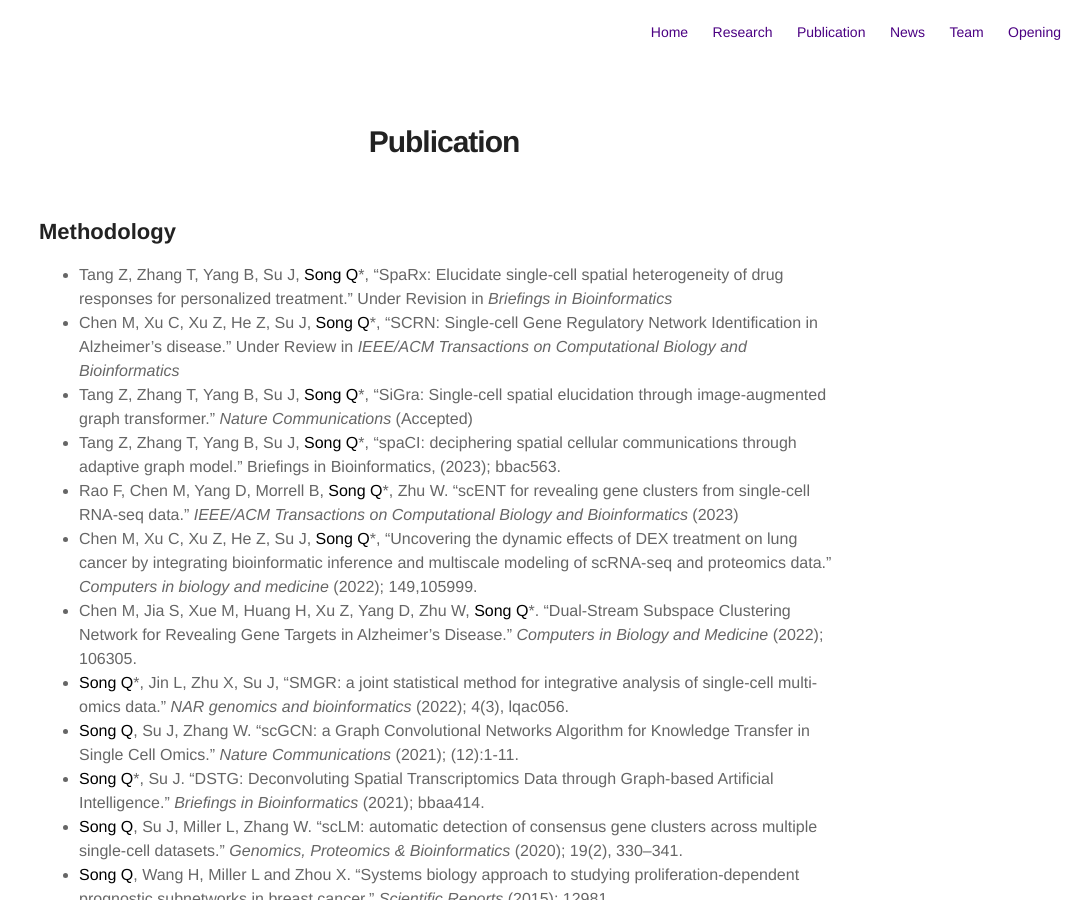
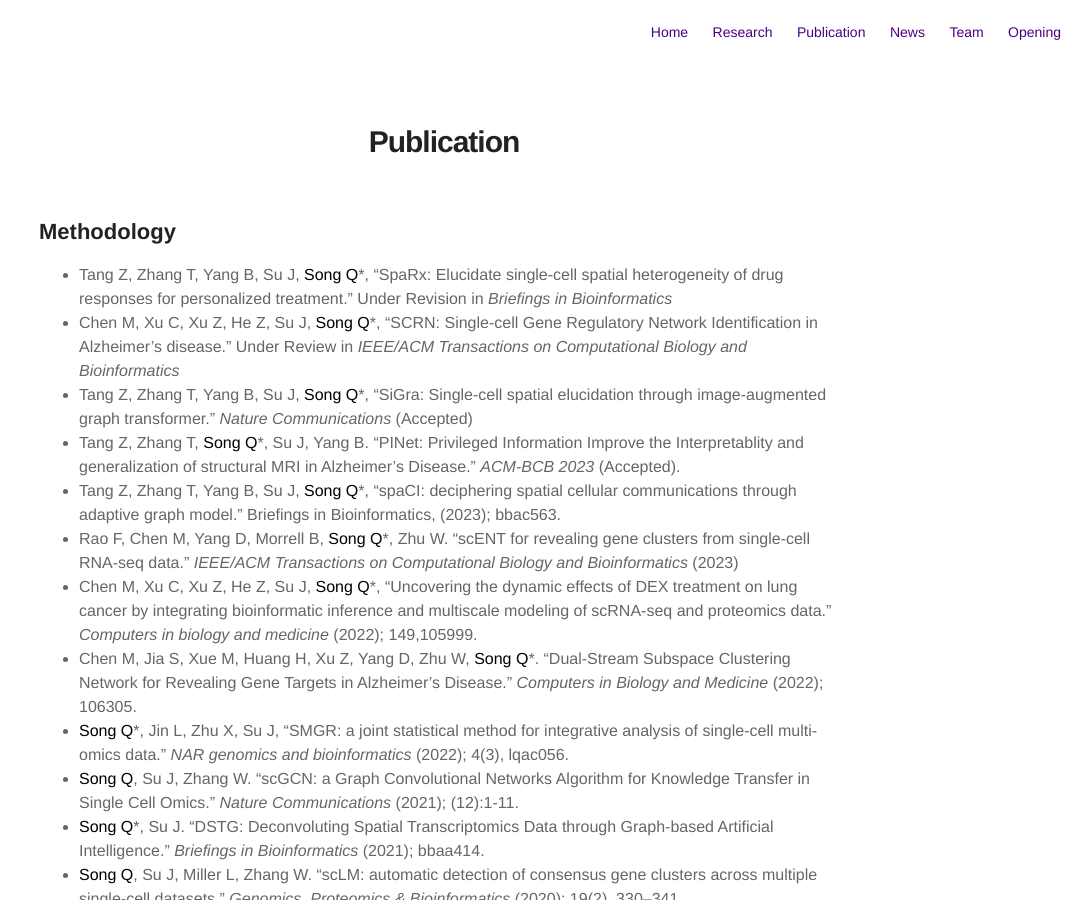
Before and after one commit to QSong-github/SongLab, a Jekyll site: the page built from pages/publication.md, in a window 1280 px wide and 900 px high. Shown: the whole window, without its empty margins (196-1280 px from the left). Built offline with Jekyll 4.4.1, drawn with Linux system fonts in a browser that asks for light colours; some of the changed text lies outside the part shown.

Commit message:
Update publication.md

```diff
--- a/pages/publication.md
+++ b/pages/publication.md
@@ -8,6 +8,7 @@ layout: page
 * Tang Z, Zhang T, Yang B, Su J, **Song Q***, “SpaRx: Elucidate single-cell spatial heterogeneity of drug responses for personalized treatment.” Under Revision in _Briefings in Bioinformatics_
 * Chen M, Xu C, Xu Z, He Z, Su J, **Song Q***, “SCRN: Single-cell Gene Regulatory Network Identification in Alzheimer’s disease.” Under Review in _IEEE/ACM Transactions on Computational Biology and Bioinformatics_
 * Tang Z, Zhang T, Yang B, Su J, **Song Q***, “SiGra: Single-cell spatial elucidation through image-augmented graph transformer.” _Nature Communications_ (Accepted)
+* Tang Z, Zhang T, **Song Q***, Su J, Yang B. “PINet: Privileged Information Improve the Interpretablity and generalization of structural MRI in Alzheimer’s Disease.” _ACM-BCB 2023_ (Accepted).
 * Tang Z, Zhang T, Yang B, Su J, **Song Q***, “spaCI: deciphering spatial cellular communications through adaptive graph model.” Briefings in Bioinformatics, (2023); bbac563.
 * Rao F, Chen M, Yang D, Morrell B, **Song Q***, Zhu W. “scENT for revealing gene clusters from single-cell RNA-seq data.” _IEEE/ACM Transactions on Computational Biology and Bioinformatics_ (2023)
 * Chen M, Xu C, Xu Z, He Z, Su J, **Song Q***, “Uncovering the dynamic effects of DEX treatment on lung cancer by integrating bioinformatic inference and multiscale modeling of scRNA-seq and proteomics data.” _Computers in biology and medicine_ (2022); 149,105999.
```
Also changed, not shown: other parts of pages/publication.md (+0 -1 lines).
